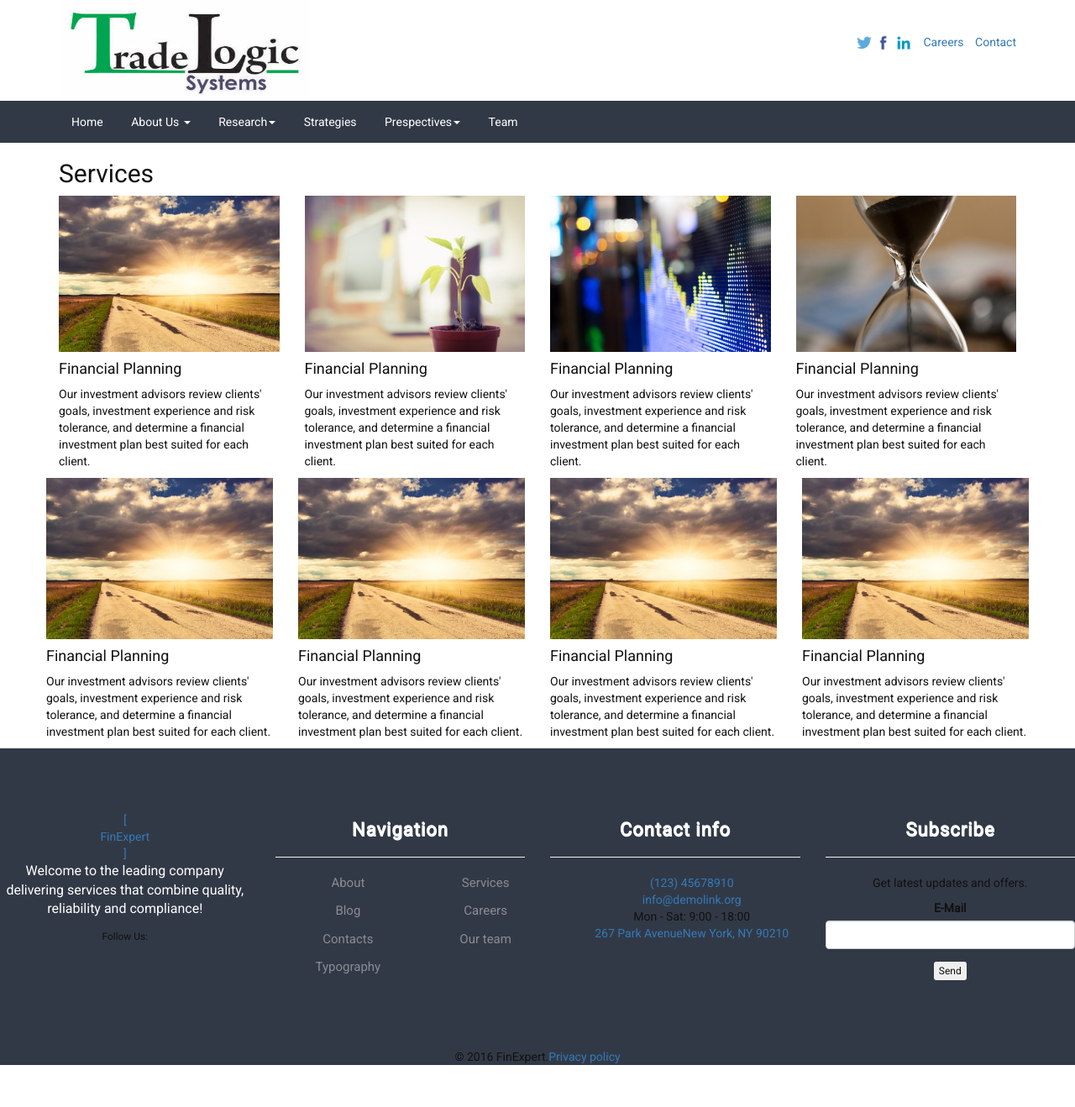
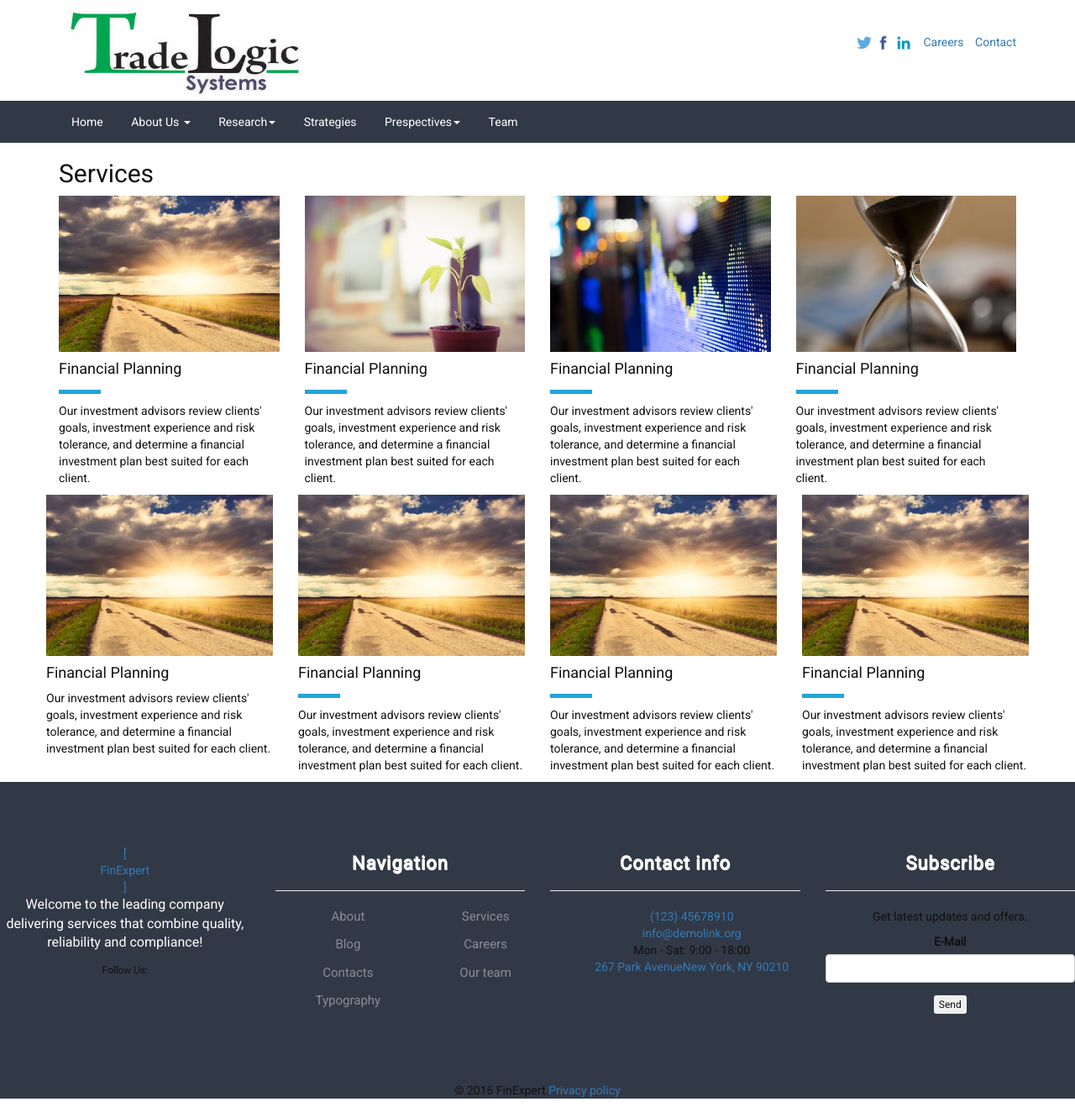
Before and after one commit to sm-main/tradeLogic, a Jekyll site: the page built from strategies.html, in a window 1280 px wide. Shown: the whole page at 84% size. Built offline with Jekyll 4.4.1, drawn with Linux system fonts in a browser that asks for light colours; before the commit the page ends 1278 px from its top, so only the background shows below that.

Commit message:
spans added

```diff
--- a/_includes/footer.html
+++ b/_includes/footer.html
@@ -118,7 +118,7 @@
       $('.home-slider').slick({
         autoplay: true,
         prevArrow: '<span class="arrow-span arrow-span-1"><img src="{{ site.baseurl }}/static/icons/back.png" alt="" /></span>',
-        nextArrow: '<span class="arrow-span arrow-span-2"><img src="{{ site.baseurl }}/static/icons/next.png" alt="" /></span>'
+        nextArrow: '<span class="arrow-span arrow-span-2"></arrow-span-2>"><img src="{{ site.baseurl }}/static/icons/next.png" alt="" /></span>'
       });
     });
   </script>
--- a/_sass/strategies/strategies.scss
+++ b/_sass/strategies/strategies.scss
@@ -10,6 +10,14 @@
   top:15px;
   height: 50px;
   width: 50px;
+}
+.small-line
+{
+  display: inline-block;
+  margin-bottom: 5px;
+  width: 50px;
+  height: 5px;
+  background-color: #24a3d8;
 }
 .media {
   display: inline-block;
--- a/strategies.html
+++ b/strategies.html
@@ -18,6 +18,7 @@ layout: default
 
 
           <h4>Financial Planning</h4>
+          <span class="small-line"></span>
           <p>
             Our investment advisors review clients' goals, investment experience and risk tolerance, and determine a financial investment plan best suited for each client.
           </p>
@@ -30,6 +31,7 @@ layout: default
             </div>
           </div>
           <h4>Financial Planning</h4>
+          <span class="small-line"></span>
           <p>
             Our investment advisors review clients' goals, investment experience and risk tolerance, and determine a financial investment plan best suited for each client.
           </p>
@@ -42,6 +44,7 @@ layout: default
             </div>
           </div>
           <h4>Financial Planning</h4>
+          <span class="small-line"></span>
           <p>
             Our investment advisors review clients' goals, investment experience and risk tolerance, and determine a financial investment plan best suited for each client.
           </p>
@@ -54,6 +57,7 @@ layout: default
             </div>
           </div>
           <h4>Financial Planning</h4>
+          <span class="small-line"></span>
           <p>
             Our investment advisors review clients' goals, investment experience and risk tolerance, and determine a financial investment plan best suited for each client.
           </p>
@@ -80,6 +84,7 @@ layout: default
             </div>
           </div>
           <h4>Financial Planning</h4>
+          <span class="small-line"></span>
           <p>
             Our investment advisors review clients' goals, investment experience and risk tolerance, and determine a financial investment plan best suited for each client.
           </p>
@@ -92,6 +97,7 @@ layout: default
             </div>
           </div>
           <h4>Financial Planning</h4>
+          <span class="small-line"></span>
           <p>
             Our investment advisors review clients' goals, investment experience and risk tolerance, and determine a financial investment plan best suited for each client.
           </p>
@@ -104,6 +110,7 @@ layout: default
             </div>
           </div>
           <h4>Financial Planning</h4>
+          <span class="small-line"></span>
           <p>
             Our investment advisors review clients' goals, investment experience and risk tolerance, and determine a financial investment plan best suited for each client.
           </p>
```
Also changed, not shown: index.html (+8 -8 lines).
